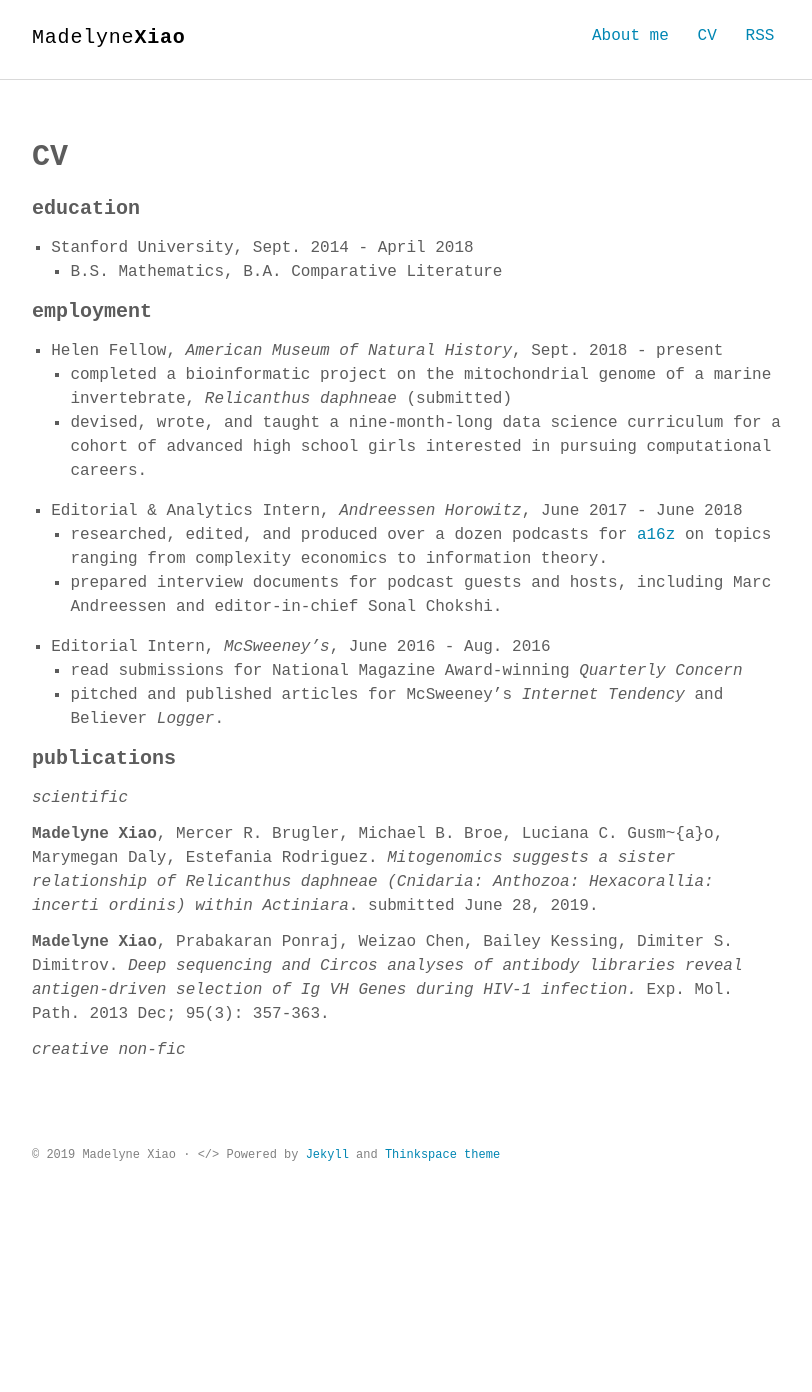
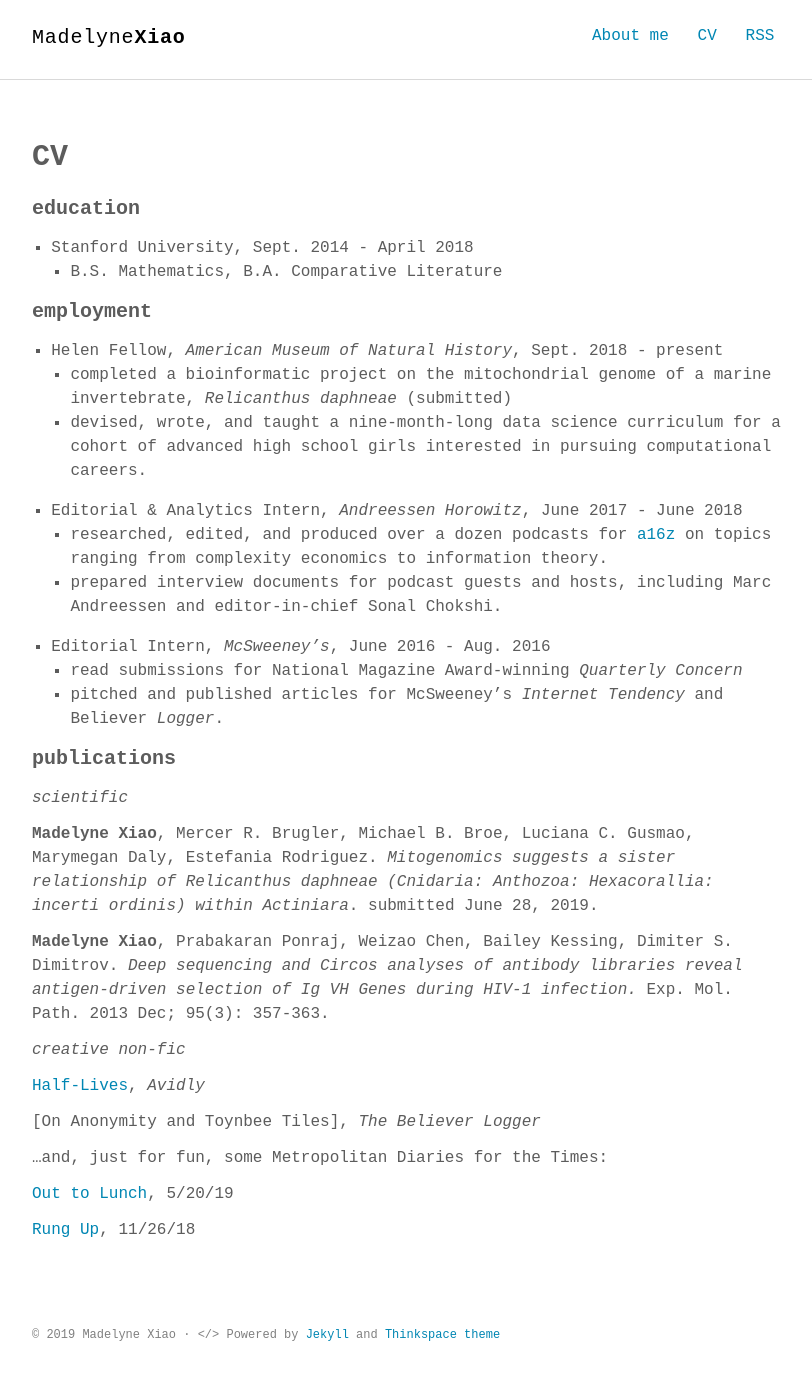
Before and after one commit to madelyne/madelyne.github.io, a Jekyll site: the page built from cv.md, in a window 1280 px wide. Shown: the whole page, without its empty margins (232-1044 px from the left). Built offline with Jekyll 4.4.1, drawn with Linux system fonts in a browser that asks for light colours; some web fonts are replaced; before the commit the page ends 1212 px from its top, so only the background shows below that.

Commit message:
added publications

```diff
--- a/cv.md
+++ b/cv.md
@@ -23,9 +23,20 @@
 
 _scientific_
 
-**Madelyne Xiao**, Mercer R. Brugler, Michael B. Broe, Luciana C. Gusm\~{a}o, Marymegan Daly, Estefania Rodriguez. _Mitogenomics suggests a sister relationship of Relicanthus daphneae (Cnidaria: Anthozoa: Hexacorallia: incerti ordinis) within Actiniara_. submitted June 28, 2019.
+**Madelyne Xiao**, Mercer R. Brugler, Michael B. Broe, Luciana C. Gusmao, Marymegan Daly, Estefania Rodriguez. _Mitogenomics suggests a sister relationship of Relicanthus daphneae (Cnidaria: Anthozoa: Hexacorallia: incerti ordinis) within Actiniara_. submitted June 28, 2019.
 
 **Madelyne Xiao**, Prabakaran Ponraj, Weizao Chen, Bailey Kessing, Dimiter S. Dimitrov. _Deep sequencing and Circos analyses of antibody libraries reveal antigen-driven selection of Ig VH Genes during HIV-1 infection._ Exp. Mol. Path. 2013 Dec; 95(3): 357-363.
 
 
 _creative non-fic_
+
+[Half-Lives](http://avidly.lareviewofbooks.org/), _Avidly_
+
+[On Anonymity and Toynbee Tiles], _The Believer Logger_
+
+
+...and, just for fun, some Metropolitan Diaries for the Times:
+
+[Out to Lunch](https://www.nytimes.com/2019/05/20/nyregion/metropolitan-diary.html), 5/20/19
+
+[Rung Up](https://www.nytimes.com/2018/11/26/nyregion/metropolitan-diary.html), 11/26/18
```
